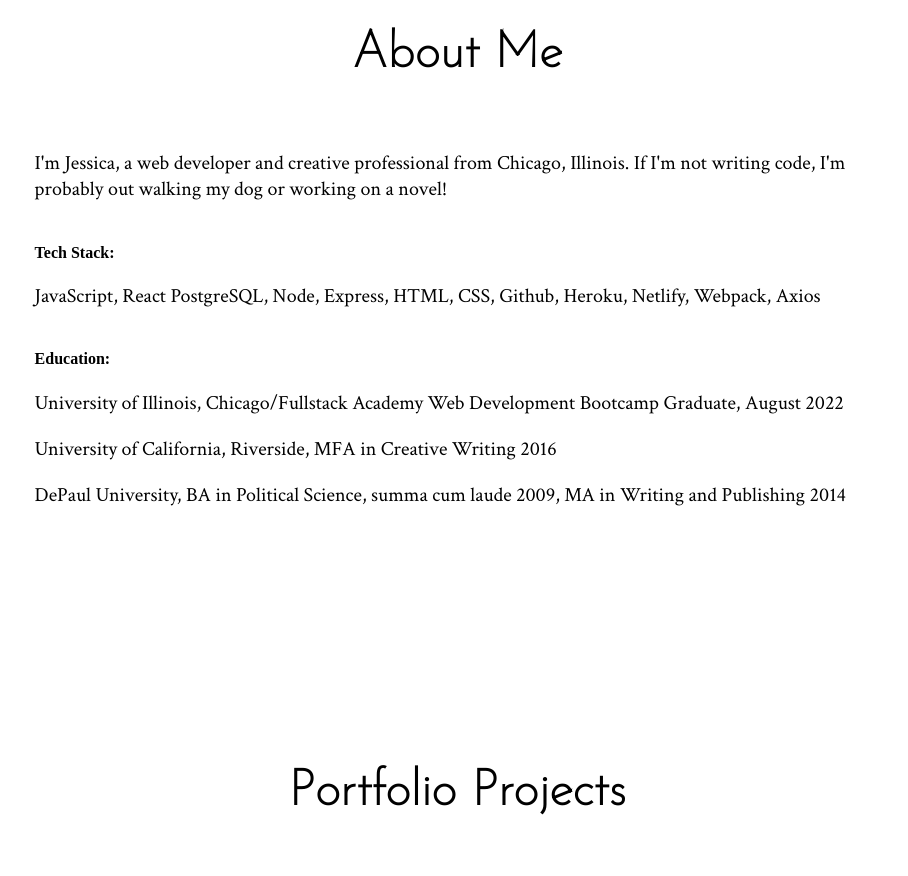
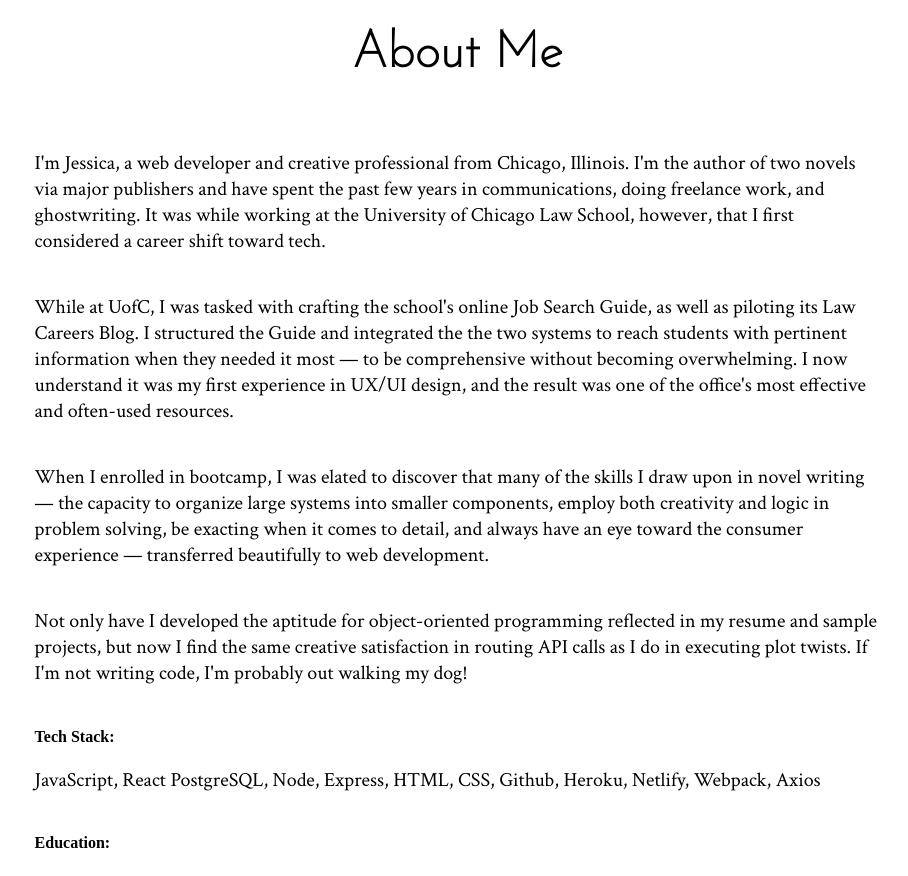
Before and after one commit to jessicachiarella/PersonalSite, a React (Create React App) app: page / in a window 1280 px wide. Shown: the part 1060-1936 px from the top of the page, without its empty margins (183-1091 px from the left). Built offline with nearby package versions, Linux system fonts and the light colour scheme.

Commit message:
added content to About and Projects

```diff
--- a/src/components/About.js
+++ b/src/components/About.js
@@ -4,9 +4,13 @@ const About = () => {
             <div data-aos="fade-up" data-aos-anchor-placement="top-center">
             <h3>About Me</h3>
             </div>
-            <div data-aos="fade-up" data-aos-anchor-placement="top-center">
-            <p>I'm Jessica, a web developer and creative professional from Chicago, Illinois. If I'm not writing code, I'm probably out walking my dog or working on a novel!</p>
-            </div>
+            <p data-aos="fade-up" data-aos-anchor-placement="top-center">I'm Jessica, a web developer and creative professional from Chicago, Illinois. I'm the author of two novels via major publishers and have spent the past few years in communications, doing freelance work, and ghostwriting. It was while working at the University of Chicago Law School, however, that I first considered a career shift toward tech. </p>
+
+<p data-aos="fade-up" data-aos-anchor-placement="top-center">While at UofC, I was tasked with crafting the school's online Job Search Guide, as well as piloting its Law Careers Blog. I structured the Guide and integrated the the two systems to reach students with pertinent information when they needed it most — to be comprehensive without becoming overwhelming. I now understand it was my first experience in UX/UI design, and the result was one of the office's most effective and often-used resources. </p>
+
+<p data-aos="fade-up" data-aos-anchor-placement="top-center">When I enrolled in bootcamp, I was elated to discover that many of the skills I draw upon in novel writing — the capacity to organize large systems into smaller components, employ both creativity and logic in problem solving, be exacting when it comes to detail, and always have an eye toward the consumer experience — transferred beautifully to web development. </p>
+
+<p>Not only have I developed the aptitude for object-oriented programming reflected in my resume and sample projects, but now I find the same creative satisfaction in routing API calls as I do in executing plot twists. If I'm not writing code, I'm probably out walking my dog!</p>
             <div className="techStack" data-aos="fade-up" data-aos-anchor-placement="top-center">
             <h4>Tech Stack:</h4>
             <p>JavaScript, React PostgreSQL, Node, Express, HTML, CSS, Github, Heroku, Netlify, Webpack, Axios</p>
--- a/src/components/Projects.js
+++ b/src/components/Projects.js
@@ -14,7 +14,7 @@ const Projects = () => {
                     <div className="container">
                     <img className="thumbnail" src="images/Full_Bloom.png" alt="Full Bloom App"></img>
                     <div className="overlay">
-                    <div className="text">Full Stack Developer: Full Bloom E-Commerce Platform</div>
+                    <div className="text">Full Bloom: E-commerce site specializing in houseplants and clay pots, created using PERN stack in collaboration with three other developers. Logged-in or guest users can view products, add them to a cart, edit and check out that cart, and logged-in users can view order history.</div>
                     </div></div>
                 </a>
             </div>
@@ -23,7 +23,7 @@ const Projects = () => {
                     <div className="container">
                     <img className="thumbnail" src="images/Fitness_Tracker.png" alt="Fitness Tracker App"></img>
                     <div className="overlay">
-                    <div className="text">Full Stack Developer: Fitness Tracker App</div>
+                    <div className="text">Fitness Tracker: Front end portion of project employing ReactJS components and hooks to fetch and display data from an external API to create a fitness-tracking app. Users can build, edit, and delete fitness routines involved an extensive array of related activities. Guest users can view a list of public routines and all related activities.</div>
                     </div></div>
                 </a>
             </div>
```
